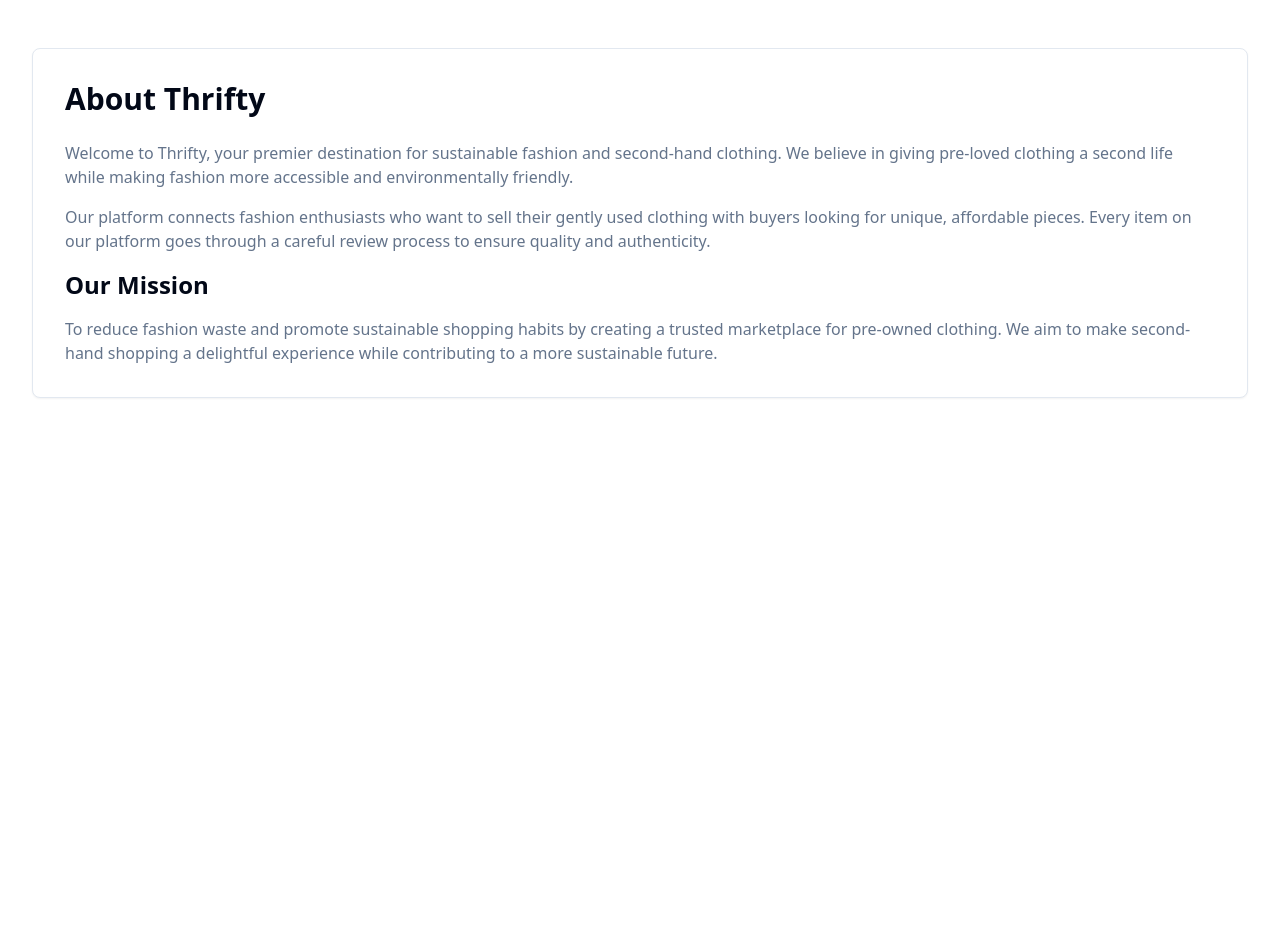
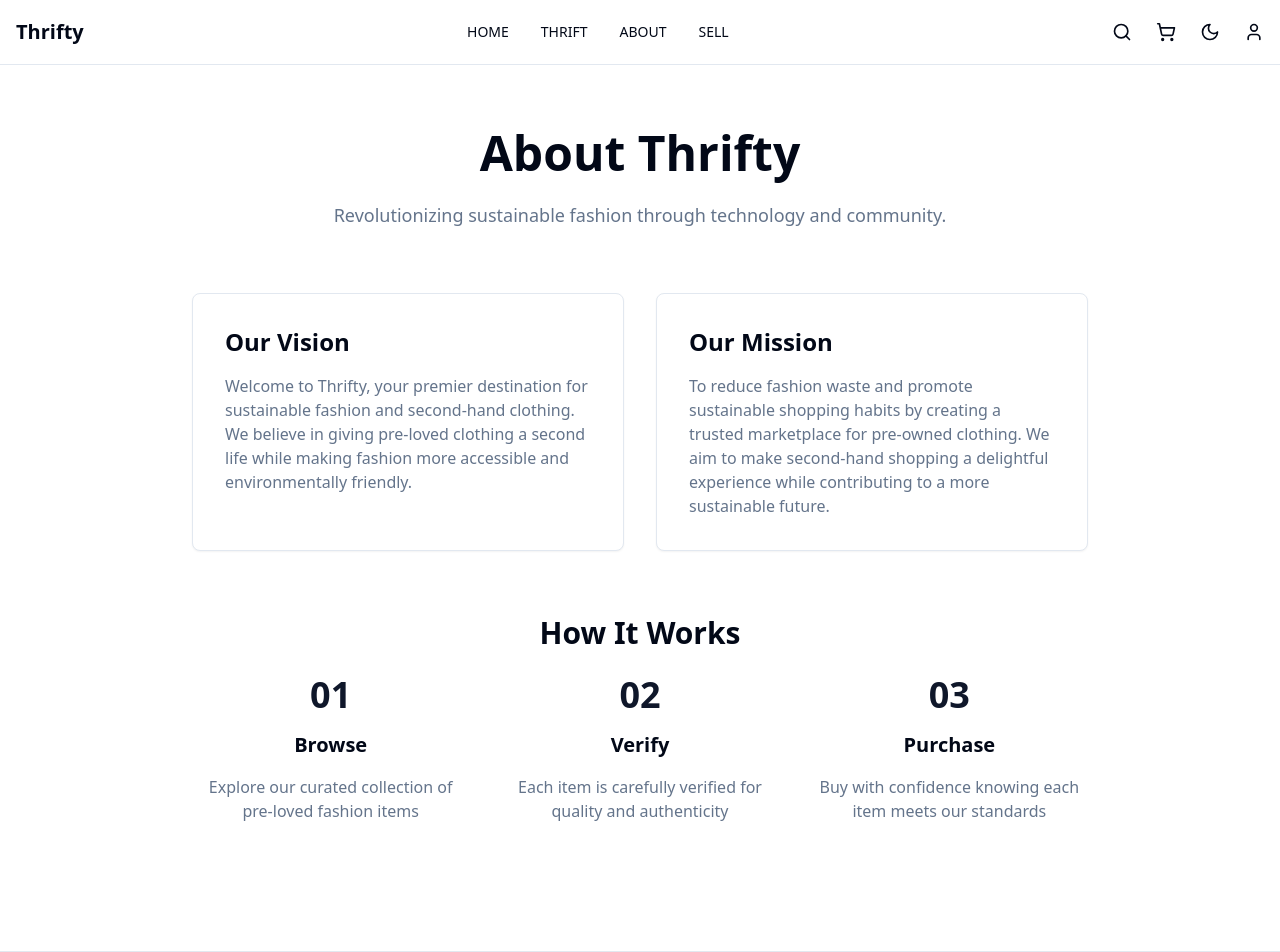
Before and after one commit to ayushmokal/thriftyy, a React (Vite) app: page /about in a window 1280 px wide. Shown: the top 952 px of the page. Before the commit the page ends 800 px from the top, so only its background shows below. Built offline with nearby package versions, Linux system fonts and the light colour scheme.

Commit message:
Add About page with footer
Created a minimal and aesthetic About page inspired by the home page. Included animations and ensured the header and footer are present on every page.
[skip gpt_engineer]

```diff
--- /dev/null
+++ b/src/components/Layout.tsx
@@ -0,0 +1,18 @@
+import Navbar from "./Navbar";
+import Footer from "./Footer";
+
+interface LayoutProps {
+  children: React.ReactNode;
+}
+
+const Layout = ({ children }: LayoutProps) => {
+  return (
+    <div className="flex flex-col min-h-screen">
+      <Navbar />
+      <main className="flex-grow">{children}</main>
+      <Footer />
+    </div>
+  );
+};
+
+export default Layout;
--- a/src/pages/About.tsx
+++ b/src/pages/About.tsx
@@ -1,24 +1,67 @@
 import { Card } from "@/components/ui/card";
+import Layout from "@/components/Layout";
 
 const About = () => {
   return (
-    <div className="container mx-auto py-12">
-      <Card className="p-8">
-        <h1 className="text-3xl font-bold mb-6">About Thrifty</h1>
-        <div className="space-y-4">
-          <p className="text-muted-foreground">
-            Welcome to Thrifty, your premier destination for sustainable fashion and second-hand clothing. We believe in giving pre-loved clothing a second life while making fashion more accessible and environmentally friendly.
-          </p>
-          <p className="text-muted-foreground">
-            Our platform connects fashion enthusiasts who want to sell their gently used clothing with buyers looking for unique, affordable pieces. Every item on our platform goes through a careful review process to ensure quality and authenticity.
-          </p>
-          <h2 className="text-2xl font-semibold mt-8 mb-4">Our Mission</h2>
-          <p className="text-muted-foreground">
-            To reduce fashion waste and promote sustainable shopping habits by creating a trusted marketplace for pre-owned clothing. We aim to make second-hand shopping a delightful experience while contributing to a more sustainable future.
-          </p>
+    <Layout>
+      <div className="container mx-auto py-16 px-4">
+        <div className="max-w-4xl mx-auto space-y-16">
+          <section className="text-center animate-fade-in">
+            <h1 className="text-4xl md:text-5xl font-bold mb-6">About Thrifty</h1>
+            <p className="text-lg text-muted-foreground">
+              Revolutionizing sustainable fashion through technology and community.
+            </p>
+          </section>
+
+          <section className="grid md:grid-cols-2 gap-8">
+            <Card className="p-8 hover:shadow-lg transition-shadow animate-slide-in-right">
+              <h2 className="text-2xl font-semibold mb-4">Our Vision</h2>
+              <p className="text-muted-foreground">
+                Welcome to Thrifty, your premier destination for sustainable fashion and second-hand clothing.
+                We believe in giving pre-loved clothing a second life while making fashion more accessible and
+                environmentally friendly.
+              </p>
+            </Card>
+
+            <Card className="p-8 hover:shadow-lg transition-shadow animate-slide-in-right [animation-delay:200ms]">
+              <h2 className="text-2xl font-semibold mb-4">Our Mission</h2>
+              <p className="text-muted-foreground">
+                To reduce fashion waste and promote sustainable shopping habits by creating a trusted
+                marketplace for pre-owned clothing. We aim to make second-hand shopping a delightful
+                experience while contributing to a more sustainable future.
+              </p>
+            </Card>
+          </section>
+
+          <section className="text-center space-y-6 animate-fade-in [animation-delay:400ms]">
+            <h2 className="text-3xl font-bold">How It Works</h2>
+            <div className="grid md:grid-cols-3 gap-8">
+              <div className="space-y-4">
+                <div className="text-4xl font-bold text-primary">01</div>
+                <h3 className="text-xl font-semibold">Browse</h3>
+                <p className="text-muted-foreground">
+                  Explore our curated collection of pre-loved fashion items
+                </p>
+              </div>
+              <div className="space-y-4">
+                <div className="text-4xl font-bold text-primary">02</div>
+                <h3 className="text-xl font-semibold">Verify</h3>
+                <p className="text-muted-foreground">
+                  Each item is carefully verified for quality and authenticity
+                </p>
+              </div>
+              <div className="space-y-4">
+                <div className="text-4xl font-bold text-primary">03</div>
+                <h3 className="text-xl font-semibold">Purchase</h3>
+                <p className="text-muted-foreground">
+                  Buy with confidence knowing each item meets our standards
+                </p>
+              </div>
+            </div>
+          </section>
         </div>
-      </Card>
-    </div>
+      </div>
+    </Layout>
   );
 };
 
--- a/src/pages/Index.tsx
+++ b/src/pages/Index.tsx
@@ -4,34 +4,20 @@ import { Products } from "@/components/home/Products";
 import { Collections } from "@/components/home/Collections";
 import { Testimonials } from "@/components/home/Testimonials";
 import { Newsletter } from "@/components/home/Newsletter";
-import Navbar from "@/components/Navbar";
+import Layout from "@/components/Layout";
 
 const Index = () => {
   return (
-    <>
-      <Navbar />
+    <Layout>
       <main className="min-h-screen">
         <Hero />
         <Features />
         <Products />
-        <section className="container mx-auto px-4 py-16">
-          <div className="text-center mb-12">
-            <h2 className="text-3xl md:text-4xl font-bold mb-4">
-              We provide high quality footwear
-            </h2>
-            <p className="text-lg text-muted-foreground max-w-3xl mx-auto">
-              The epitome of exceptional footwear. At our brand, we pride ourselves on providing nothing but the highest quality
-              shoes that elevate your style and comfort. Step into a world where craftsmanship meets durability, where every step
-              exudes confidence. Our premium collection is meticulously crafted to deliver unparalleled excellence. Choose us for
-              superior footwear that surpasses expectations. Experience the luxury of high-quality footwear.
-            </p>
-          </div>
-        </section>
         <Collections />
         <Testimonials />
         <Newsletter />
       </main>
-    </>
+    </Layout>
   );
 };
 
```
